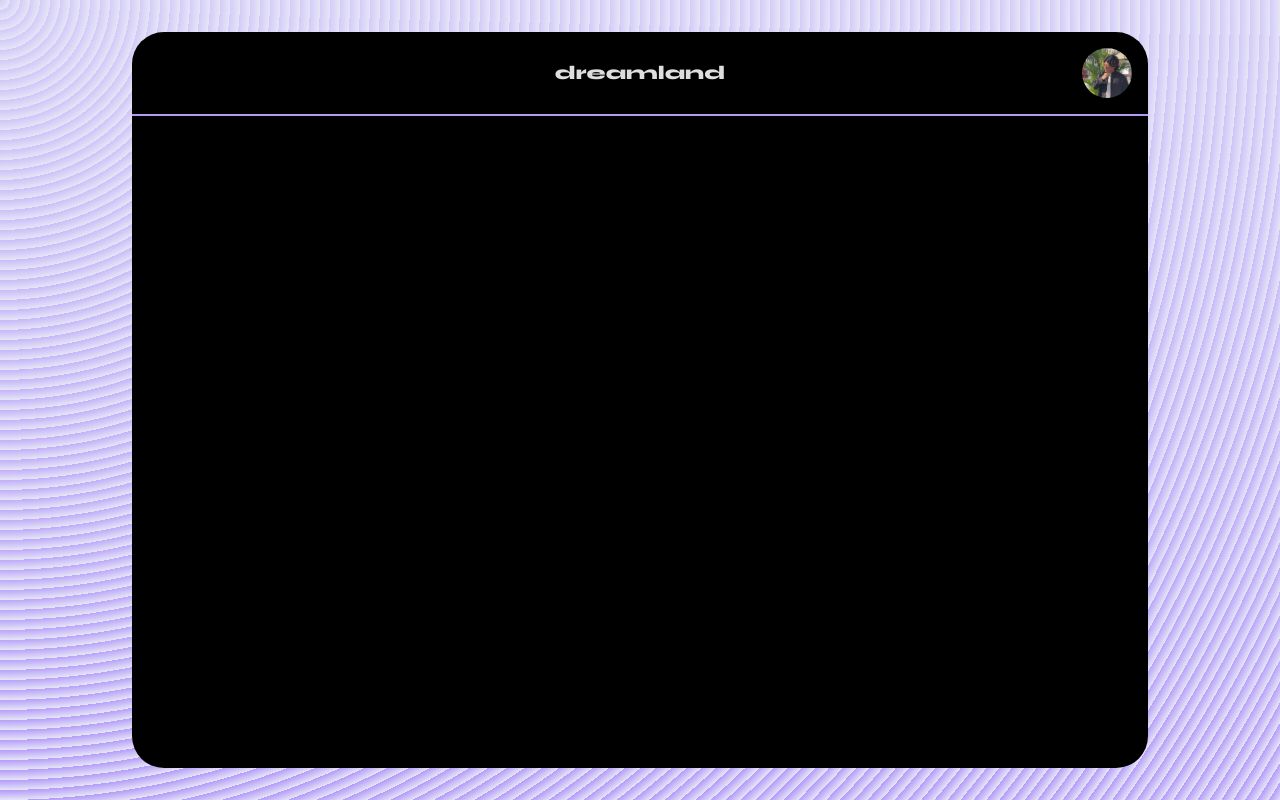
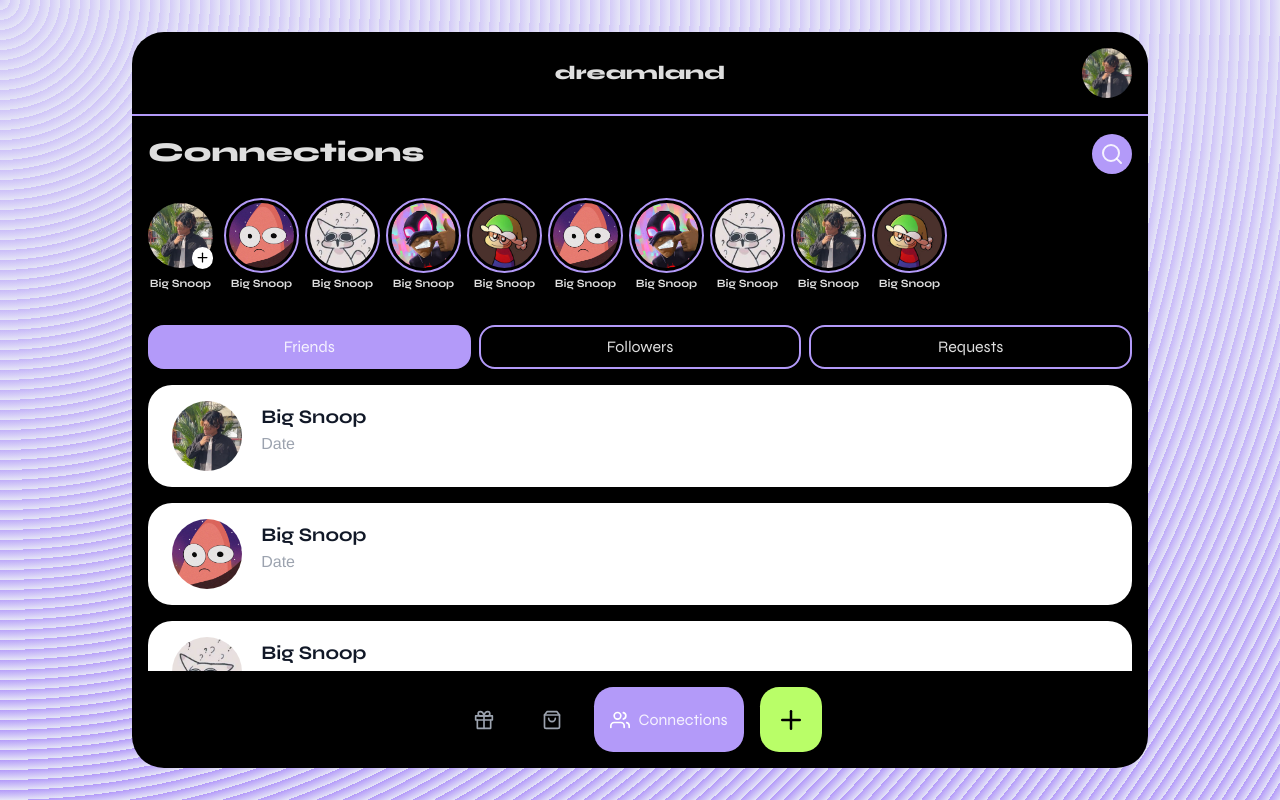
Before and after one commit to plushexe351/wishkey-frontend, a React (Vite) app: page /connections/friends in a window 1280 px wide. Before the commit this address had no page. Built offline with nearby package versions, Linux system fonts and the light colour scheme.

Commit message:
Update routing logic for connections, create connectionsMenu

```diff
--- a/src/App.jsx
+++ b/src/App.jsx
@@ -3,6 +3,7 @@ import { Navigate, Route, Routes } from "react-router";
 import MyDreams from "./pages/MyDreams.jsx";
 import Connections from "./pages/Connections.jsx";
 import Transactions from "./pages/Transactions.jsx";
+import FriendsList from "./components/FriendsList.jsx";
 
 function App() {
   return (
@@ -11,7 +12,26 @@ function App() {
       <Routes>
         <Route path="/" element={<Navigate to="/mydreams" />} />
         <Route path="/mydreams" element={<MyDreams />} />
-        <Route path="/friends" element={<Connections />} />
+        <Route path="/connections/*" element={<Connections />}>
+          <Route path="" element={<Navigate to="friends" />} />
+          <Route path="friends" element={<FriendsList />} />
+          <Route
+            path="followers"
+            element={
+              <h1 style={{ paddingInline: "1rem" }}>
+                Followers will appear here
+              </h1>
+            }
+          />
+          <Route
+            path="requests"
+            element={
+              <h1 style={{ paddingInline: "1rem" }}>
+                Requests will be visible here
+              </h1>
+            }
+          />
+        </Route>
         <Route path="/transactions" element={<Transactions />} />
       </Routes>
     </div>
--- a/src/components/ConnectionsMenu.jsx
+++ b/src/components/ConnectionsMenu.jsx
@@ -0,0 +1,34 @@
+import React, { useState } from "react";
+import { useLocation, useNavigate } from "react-router";
+import { useUIContext } from "../context/UIContext";
+
+const menuItems = [
+  { name: "Friends", path: "/connections/friends" },
+  { name: "Followers", path: "/connections/followers" },
+  { name: "Requests", path: "/connections/requests" },
+];
+
+const ConnectionsMenu = () => {
+  const { searchBarOpen } = useUIContext();
+  const Navigate = useNavigate();
+  const Location = useLocation();
+  return (
+    <div className={`connections-menu ${searchBarOpen ? "blur" : ""}`}>
+      {menuItems.map((item, index) => (
+        <div
+          key={index}
+          className={`menu-item ${
+            Location.pathname.startsWith(item.path) ? "active" : ""
+          }`}
+          onClick={() => {
+            Navigate(item.path);
+          }}
+        >
+          {item.name}
+        </div>
+      ))}
+    </div>
+  );
+};
+
+export default ConnectionsMenu;
--- /dev/null
+++ b/src/components/FriendsList.jsx
@@ -0,0 +1,101 @@
+import React from "react";
+import pfp from "../assets/pfp.jpeg";
+import pfp2 from "../assets/pfp2.jpeg";
+import pfp3 from "../assets/pfp3.jpeg";
+import pfp4 from "../assets/pfp4.jpeg";
+import pfp5 from "../assets/pfp5.jpeg";
+import { useUIContext } from "../context/UIContext";
+import { motion } from "framer-motion";
+
+const FriendsList = () => {
+  const { searchBarOpen } = useUIContext();
+  return (
+    <motion.div
+      initial={{ opacity: 0, y: 50 }}
+      animate={{ opacity: 1, y: 0 }}
+      exit={{ opacity: 0, y: -50 }}
+      transition={{ duration: 0.2 }}
+      className={`friends-list ${searchBarOpen ? "blur" : ""}`}
+    >
+      <div className="friend">
+        <img src={pfp} alt="" className="profile-image" />
+        <div className="friend--info">
+          <h3 className="friend--name">Big Snoop</h3>
+          <p className="friend--date-added">Date</p>
+        </div>
+      </div>
+      <div className="friend">
+        <img src={pfp2} alt="" className="profile-image" />
+        <div className="friend--info">
+          <h3 className="friend--name">Big Snoop</h3>
+          <p className="friend--date-added">Date</p>
+        </div>
+      </div>
+      <div className="friend">
+        <img src={pfp3} alt="" className="profile-image" />
+        <div className="friend--info">
+          <h3 className="friend--name">Big Snoop</h3>
+          <p className="friend--date-added">Date</p>
+        </div>
+      </div>
+      <div className="friend">
+        <img src={pfp5} alt="" className="profile-image" />
+        <div className="friend--info">
+          <h3 className="friend--name">Big Snoop</h3>
+          <p className="friend--date-added">Date</p>
+        </div>
+      </div>
+      <div className="friend">
+        <img src={pfp4} alt="" className="profile-image" />
+        <div className="friend--info">
+          <h3 className="friend--name">Big Snoop</h3>
+          <p className="friend--date-added">Date</p>
+        </div>
+      </div>
+      <div className="friend">
+        <img src={pfp2} alt="" className="profile-image" />
+        <div className="friend--info">
+          <h3 className="friend--name">Big Snoop</h3>
+          <p className="friend--date-added">Date</p>
+        </div>
+      </div>
+      <div className="friend">
+        <img src={pfp3} alt="" className="profile-image" />
+        <div className="friend--info">
+          <h3 className="friend--name">Big Snoop</h3>
+          <p className="friend--date-added">Date</p>
+        </div>
+      </div>
+      <div className="friend">
+        <img src={pfp5} alt="" className="profile-image" />
+        <div className="friend--info">
+          <h3 className="friend--name">Big Snoop</h3>
+          <p className="friend--date-added">Date</p>
+        </div>
+      </div>
+      <div className="friend">
+        <img src={pfp} alt="" className="profile-image" />
+        <div className="friend--info">
+          <h3 className="friend--name">Big Snoop</h3>
+          <p className="friend--date-added">Date</p>
+        </div>
+      </div>
+      <div className="friend">
+        <img src={pfp3} alt="" className="profile-image" />
+        <div className="friend--info">
+          <h3 className="friend--name">Big Snoop</h3>
+          <p className="friend--date-added">Date</p>
+        </div>
+      </div>
+      <div className="friend">
+        <img src={pfp4} alt="" className="profile-image" />
+        <div className="friend--info">
+          <h3 className="friend--name">Big Snoop</h3>
+          <p className="friend--date-added">Date</p>
+        </div>
+      </div>
+    </motion.div>
+  );
+};
+
+export default FriendsList;
--- a/src/components/Navbar.jsx
+++ b/src/components/Navbar.jsx
@@ -5,7 +5,7 @@ import { useNavigate, useLocation } from "react-router";
 const navitems = [
   { name: "My dreams", icon: Gift, path: "/mydreams" },
   { name: "Transactions", icon: ShoppingBag, path: "/transactions" },
-  { name: "Connections", icon: Users, path: "/friends" },
+  { name: "Connections", icon: Users, path: "/connections" },
 ];
 
 const Navbar = () => {
@@ -19,14 +19,14 @@ const Navbar = () => {
           whileTap={{ scale: 0.9 }}
           key={index}
           className={`nav-item ${
-            location.pathname === item.path ? "active" : ""
+            location.pathname.startsWith(item.path) ? "active" : ""
           }`}
           onClick={() => {
             navigate(item.path);
           }}
         >
           {<item.icon size={20} className="icon" />}
-          {location.pathname === item.path && (
+          {location.pathname.startsWith(item.path) && (
             <motion.p
               initial={{ opacity: 0, x: -50, width: "0%" }}
               animate={{ opacity: 1, x: 0, width: "auto" }}
--- a/src/pages/Connections.jsx
+++ b/src/pages/Connections.jsx
@@ -4,9 +4,12 @@ import Navbar from "../components/Navbar";
 import { motion } from "framer-motion";
 import { useUIContext } from "../context/UIContext";
 import Stories from "../components/Stories";
+import FriendsList from "../components/FriendsList";
+import { Outlet } from "react-router";
+import ConnectionsMenu from "../components/ConnectionsMenu";
 
 const Connections = () => {
-  const { searchBarOpen, setSearchBarOpen } = useUIContext();
+  const { setSearchBarOpen } = useUIContext();
   return (
     <div
       className="page connections"
@@ -17,93 +20,15 @@ const Connections = () => {
     >
       <h1 className="title">Connections</h1>
       <motion.div
-        className={`page-main padded `}
+        className={`page-main `}
         initial={{ opacity: 0, y: 50 }}
         animate={{ opacity: 1, y: 0 }}
         exit={{ opacity: 0, y: -50 }}
       >
         <Search value="friends" />
         <Stories />
-
-        <div className={`friends-list ${searchBarOpen ? "blur" : ""}`}>
-          <div className="friend">
-            <img src={pfp} alt="" className="profile-image" />
-            <div className="friend--info">
-              <h3 className="friend--name">Big Snoop</h3>
-              <p className="friend--date-added">Date</p>
-            </div>
-          </div>
-          <div className="friend">
-            <img src={pfp} alt="" className="profile-image" />
-            <div className="friend--info">
-              <h3 className="friend--name">Big Snoop</h3>
-              <p className="friend--date-added">Date</p>
-            </div>
-          </div>
-          <div className="friend">
-            <img src={pfp} alt="" className="profile-image" />
-            <div className="friend--info">
-              <h3 className="friend--name">Big Snoop</h3>
-              <p className="friend--date-added">Date</p>
-            </div>
-          </div>
-          <div className="friend">
-            <img src={pfp} alt="" className="profile-image" />
-            <div className="friend--info">
-              <h3 className="friend--name">Big Snoop</h3>
-              <p className="friend--date-added">Date</p>
-            </div>
-          </div>
-          <div className="friend">
-            <img src={pfp} alt="" className="profile-image" />
-            <div className="friend--info">
-              <h3 className="friend--name">Big Snoop</h3>
-              <p className="friend--date-added">Date</p>
-            </div>
-          </div>
-          <div className="friend">
-            <img src={pfp} alt="" className="profile-image" />
-            <div className="friend--info">
-              <h3 className="friend--name">Big Snoop</h3>
-              <p className="friend--date-added">Date</p>
-            </div>
-          </div>
-          <div className="friend">
-            <img src={pfp} alt="" className="profile-image" />
-            <div className="friend--info">
-              <h3 className="friend--name">Big Snoop</h3>
-              <p className="friend--date-added">Date</p>
-            </div>
-          </div>
-          <div className="friend">
-            <img src={pfp} alt="" className="profile-image" />
-            <div className="friend--info">
-              <h3 className="friend--name">Big Snoop</h3>
-              <p className="friend--date-added">Date</p>
-            </div>
-          </div>
-          <div className="friend">
-            <img src={pfp} alt="" className="profile-image" />
-            <div className="friend--info">
-              <h3 className="friend--name">Big Snoop</h3>
-              <p className="friend--date-added">Date</p>
-            </div>
-          </div>
-          <div className="friend">
-            <img src={pfp} alt="" className="profile-image" />
-            <div className="friend--info">
-              <h3 className="friend--name">Big Snoop</h3>
-              <p className="friend--date-added">Date</p>
-            </div>
-          </div>
-          <div className="friend">
-            <img src={pfp} alt="" className="profile-image" />
-            <div className="friend--info">
-              <h3 className="friend--name">Big Snoop</h3>
-              <p className="friend--date-added">Date</p>
-            </div>
-          </div>
-        </div>
+        <ConnectionsMenu />
+        <Outlet />
       </motion.div>
       <Navbar />
     </div>
--- /dev/null
+++ b/src/styles/components/_connectionsMenu.scss
@@ -0,0 +1,17 @@
+.connections-menu {
+  display: flex;
+  justify-content: center;
+  align-items: center;
+  gap: 0.5rem;
+  padding: 1rem;
+  > .menu-item {
+    flex: 1;
+    text-align: center;
+    padding: 0.5rem 1rem;
+    border-radius: 1rem;
+    border: 2px solid var(--primary-color);
+    &.active {
+      background-color: var(--primary-color);
+    }
+  }
+}
--- a/src/styles/components/_stories.scss
+++ b/src/styles/components/_stories.scss
@@ -3,7 +3,8 @@
   justify-content: start;
   align-items: center;
   gap: 1rem;
-  padding-block: 1rem;
+  padding-block: calc(1rem - 10px) 1rem;
+  padding-inline: 1rem;
   overflow: auto;
   .story {
     position: relative;
--- a/src/styles/main.scss
+++ b/src/styles/main.scss
@@ -10,6 +10,7 @@
 @use "components/navbar";
 @use "components/search";
 @use "components/stories";
+@use "components/connectionsMenu.scss";
 
 @use "pages/page";
 @use "pages/mydreams";
--- a/src/styles/pages/_connections.scss
+++ b/src/styles/pages/_connections.scss
@@ -3,6 +3,7 @@
     display: flex;
     flex-direction: column;
     gap: 1rem;
+    padding-inline: 1rem;
   }
   // .search-friends {
   //   margin-top: 2px;
```
